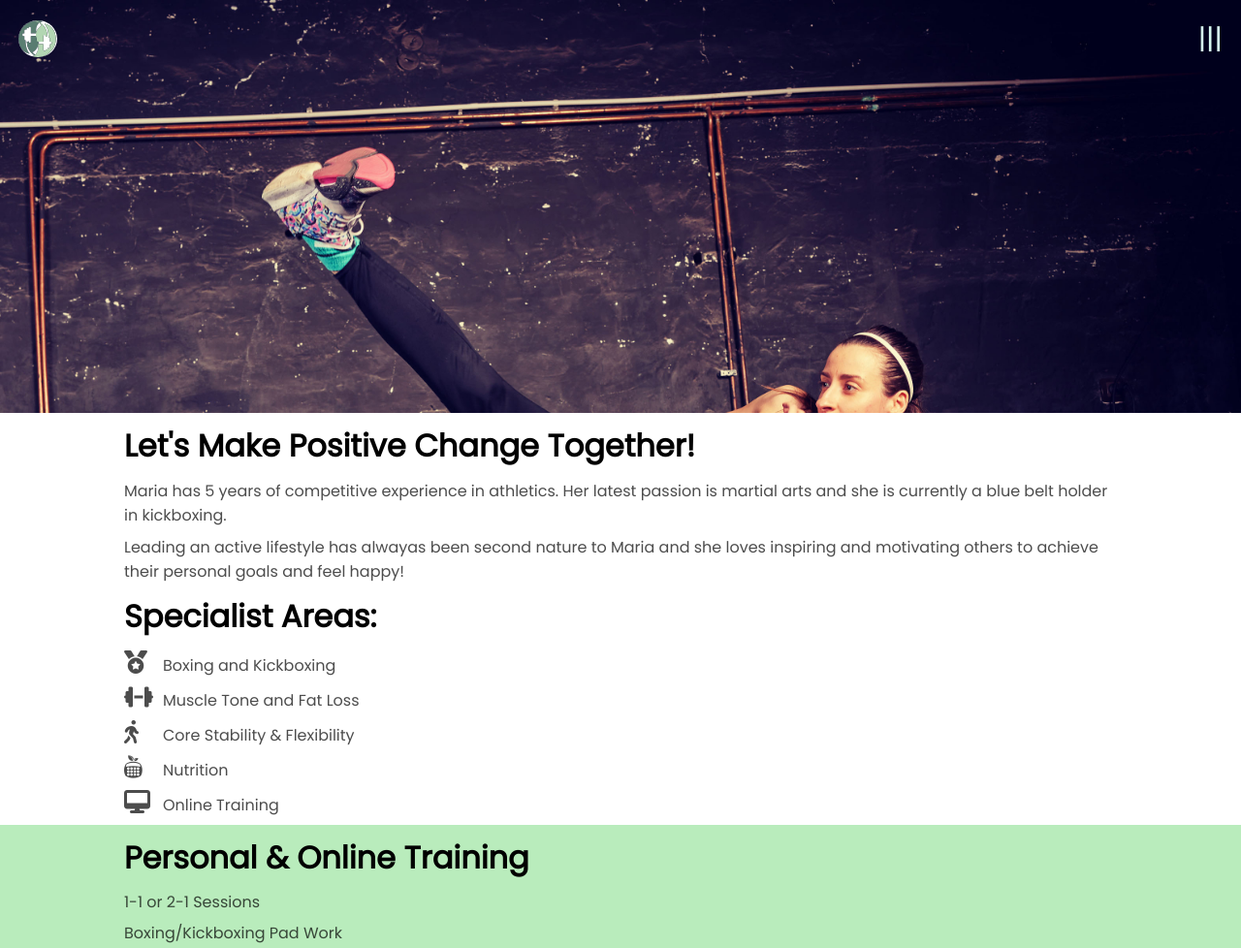
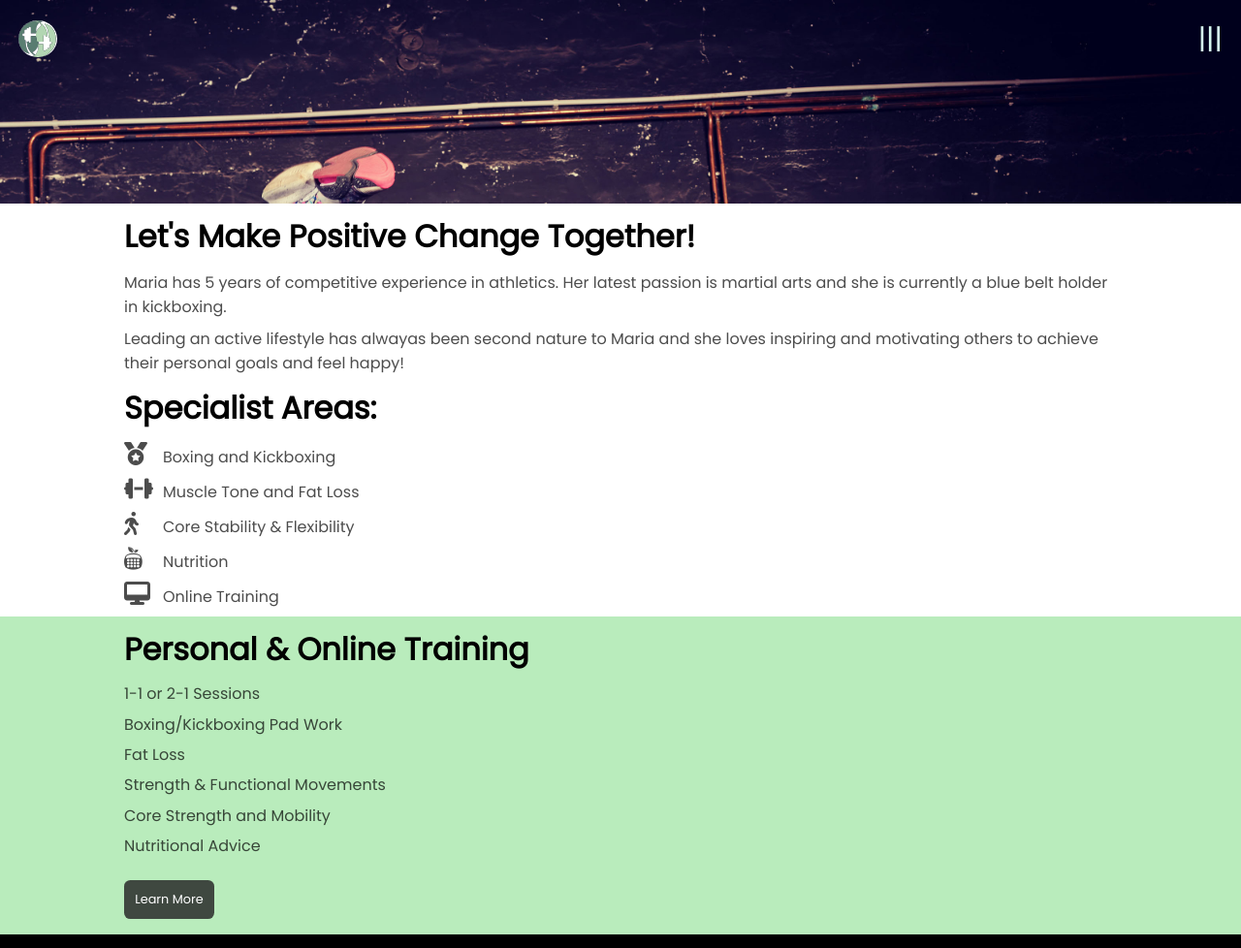
Before and after one commit to fanerotim/fanerotim.github.io, a plain HTML site: page index.html in a window 1280 px wide. Shown: the top 978 px of the page at 97% size. Drawn offline with Linux system fonts and the light colour scheme.

Commit message:
changing the size of the background image on home page

```diff
--- a/style.css
+++ b/style.css
@@ -25,7 +25,7 @@ html {
 
 .home-page-grid {
     display: grid;
-    grid-template-rows: 1fr 1fr 1fr 11rem;
+    grid-template-rows: 19% 1fr 1fr 11rem;
 }
 
 .home-page-background-hero-image {
```
